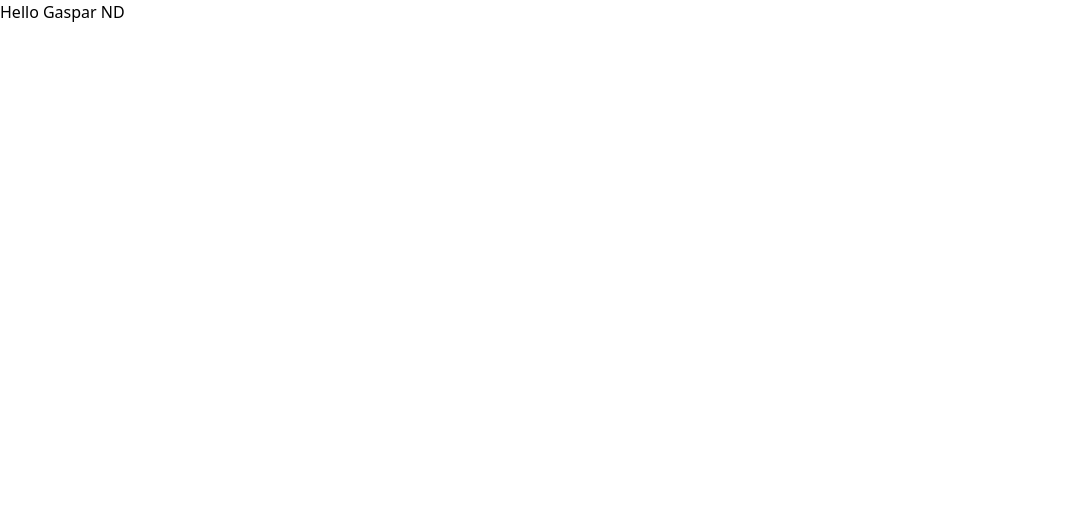
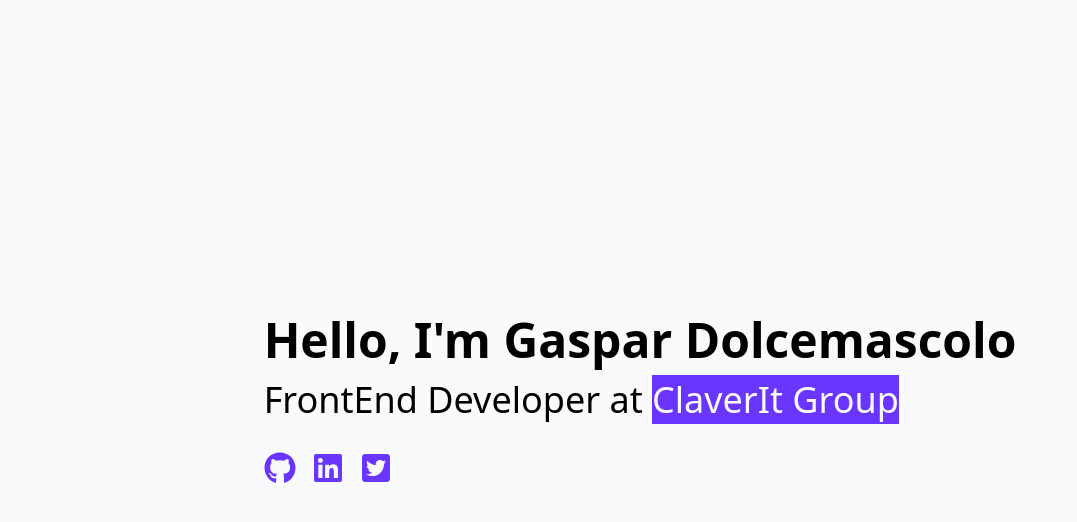
Before and after one commit to gasparnd/gasparnd-web, a Next.js app: page / in a window 1280 px wide. Shown: the top 522 px of the page, without its empty margins (0-1077 px from the left). Built offline with nearby package versions, Linux system fonts and the light colour scheme.

Commit message:
create temporal home page

```diff
--- a/package.json
+++ b/package.json
@@ -25,6 +25,7 @@
     "postcss": "^8.3.8",
     "react": "^17.0.2",
     "react-dom": "^17.0.2",
+    "react-icons": "^4.2.0",
     "tailwindcss": "^2.2.16",
     "typescript": "^4.4.3"
   }
--- a/src/pages/index.tsx
+++ b/src/pages/index.tsx
@@ -1,10 +1,29 @@
 import React from "react";
+import { FaGithub, FaLinkedin, FaTwitterSquare } from "react-icons/fa";
 
 const Home = () => {
   return (
-    <div>
-      <h1>Hello Gaspar ND</h1>
-    </div>
+    <section className="bg-gray-50 h-screen flex items-center flex-col justify-center">
+      <div className="w-max">
+        <h1 className="text-5xl font-bold">Hello, I'm Gaspar Dolcemascolo</h1>
+        <h2 className="text-4xl mt-4">
+          FrontEnd Developer at{" "}
+          <a
+            style={{ background: "#6a35ff" }}
+            className="text-gray-50"
+            target="_blank"
+            href="https://www.cleveritgroup.com/"
+          >
+            ClaverIt Group
+          </a>
+        </h2>
+        <div className="flex mt-8">
+          <FaGithub className="mr-4" size="2rem" color="#6a35ff" />
+          <FaLinkedin className="mr-4" size="2rem" color="#6a35ff" />
+          <FaTwitterSquare className="mr-4" size="2rem" color="#6a35ff" />
+        </div>
+      </div>
+    </section>
   );
 };
 
```
Also changed, not shown: 1 other file (tests, documents, lock files or other folders).
